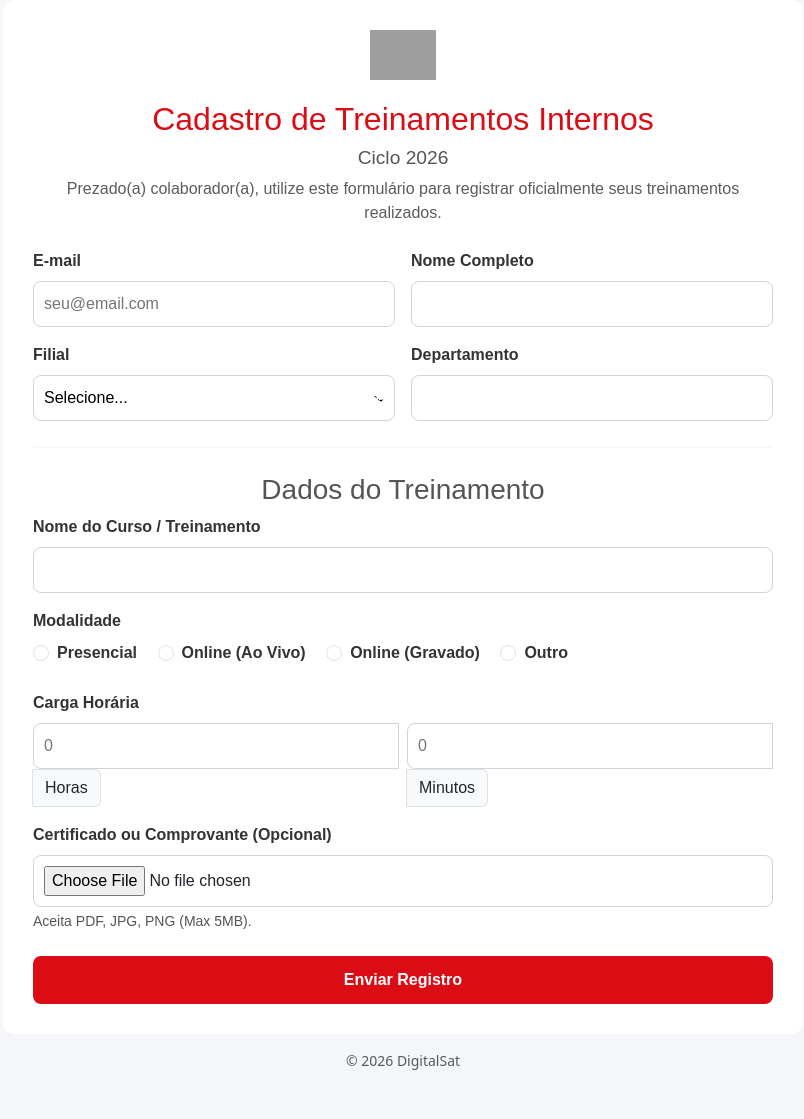
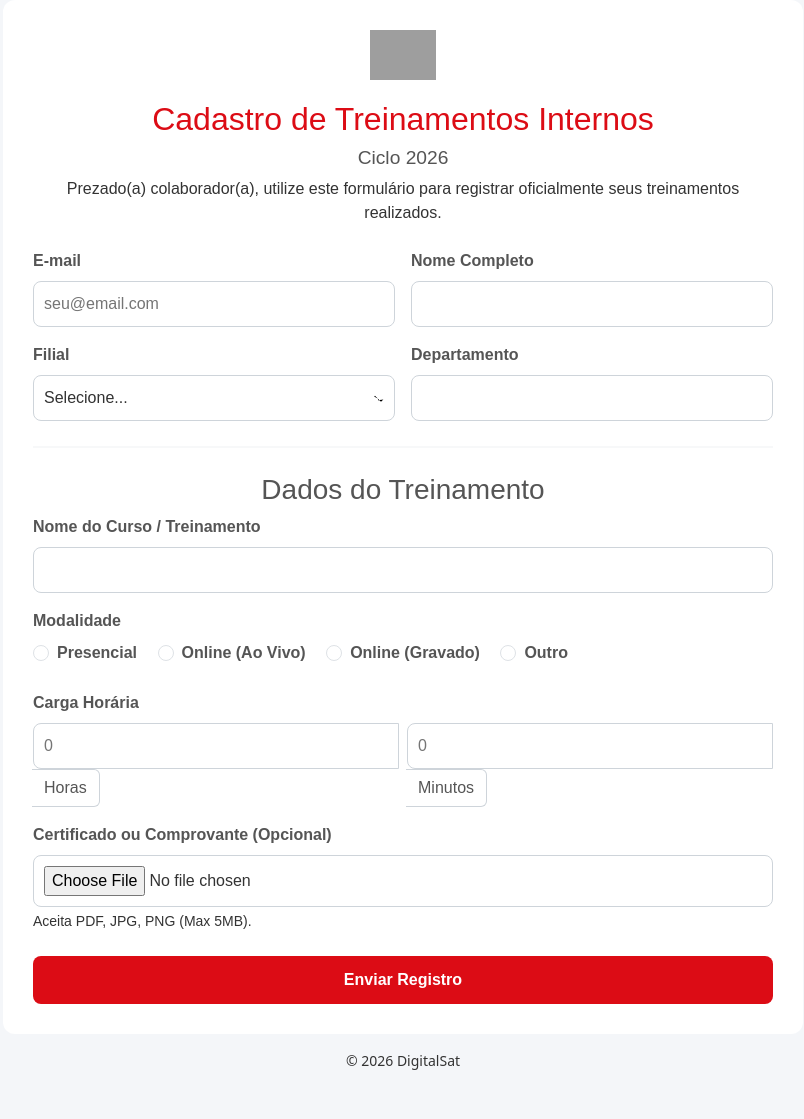
Before and after one commit to wppslander/formulariodetreinamento, a PHP site: page / in a window 1280 px wide. Shown: the whole page, without its empty margins (237-1041 px from the left). Run offline with PHP 8.4, Linux system fonts and the light colour scheme; some libraries are stand-ins or nearby versions; grey boxes are pictures that could not be loaded.

Commit message:
Style: update color palette to strictly follow #DC0C15, #555555, and #333333

```diff
--- a/public/view.php
+++ b/public/view.php
@@ -38,7 +38,7 @@
             display: block;
             font-weight: bold;
             margin-bottom: 8px;
-            color: #333;
+            color: #555555; /* Letras médias */
         }
         /* Estilização dos inputs e selects */
         .job-form input[type="text"],
@@ -54,6 +54,7 @@
             border: 1px solid #ced4da;
             border-radius: 8px;
             background-color: #fff;
+            color: #333333; /* Texto */
             transition: border-color 0.3s ease;
         }
         /* Estilização do select com ícone de seta */
@@ -68,7 +69,7 @@
         .job-form input[type="submit"] {
             width: 100%;
             padding: 12px;
-            background-color: #dc0c15;
+            background-color: #DC0C15; /* Letras maiores / Botão */
             color: white;
             border: none;
             border-radius: 8px;
@@ -76,10 +77,14 @@
             font-weight: bold;
             transition: background-color 0.3s ease;
         }
+        /* Hover do botão */
+        .job-form input[type="submit"]:hover {
+            background-color: #b50a11;
+        }
         /* Estilização do texto de aceite */
         .job-form .terms-text {
             font-size: 14px;
-            color: #555;
+            color: #333333; /* Texto */
         }
         /* Estilização dos links */
         .job-form .terms-text a {
@@ -96,7 +101,7 @@
             resize: vertical;
         }
         h1 {
-            color: #dc0c15;
+            color: #DC0C15; /* Letras maiores */
             /*text-align: center;  centraliza o h1 */
             font-size:32px;
             text-align: center;
@@ -105,13 +110,20 @@
         h2 {
             text-align: center;
             margin-top: 10px;
-            color: #555;
+            color: #555555; /* Letras médias */
             font-size:28px
         }
 
         /* Ajustes extras para layout responsivo com Bootstrap */
-        body { background-color: #f4f6f9; }
+        body { background-color: #f4f6f9; color: #333333; }
         .logo-container { text-align: center; margin-bottom: 20px; }
+        .intro-text { color: #333333; }
+        .input-group-text {
+            background-color: #fff;
+            color: #555555;
+            border: 1px solid #ced4da;
+            border-left: none;
+        }
     </style>
 </head>
 <body>
@@ -129,10 +141,10 @@
 
         <div class="form-header">
             <h1>Cadastro de Treinamentos Internos</h1>
-            <h2 style="font-size: 1.2rem; margin-top: 0;">Ciclo 2026</h2>
+            <h2 style="font-size: 1.2rem; margin-top: 0; color: #555555;">Ciclo 2026</h2>
         </div>
 
-        <div class="intro-text mb-4 text-center text-muted">
+        <div class="intro-text mb-4 text-center">
             Prezado(a) colaborador(a), utilize este formulário para registrar oficialmente seus treinamentos realizados.
         </div>
 
@@ -233,7 +245,7 @@
         </form>
     </div>
 
-    <div class="text-center text-muted small mt-3">
+    <div class="text-center small mt-3" style="color: #333333;">
         &copy; 2026 DigitalSat
     </div>
 </div>
@@ -273,10 +285,10 @@
                     event.preventDefault()
                     event.stopPropagation()
                 } else {
-                    // Se estiver válido: Bloqueia o botão e mostra Spinner
-                    const btn = form.querySelector('button[type="submit"]');
+                    // Se estiver válido: Bloqueia o botão e mostra status
+                    const btn = form.querySelector('input[type="submit"]');
                     btn.disabled = true;
-                    btn.innerHTML = '<span class="spinner-border spinner-border-sm" role="status" aria-hidden="true"></span> Enviando...';
+                    btn.value = 'Enviando...';
                 }
                 form.classList.add('was-validated')
             }, false)
```
